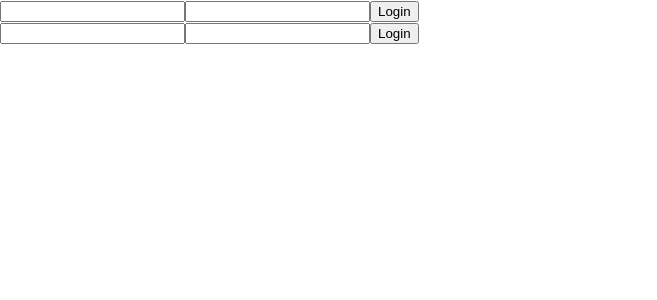
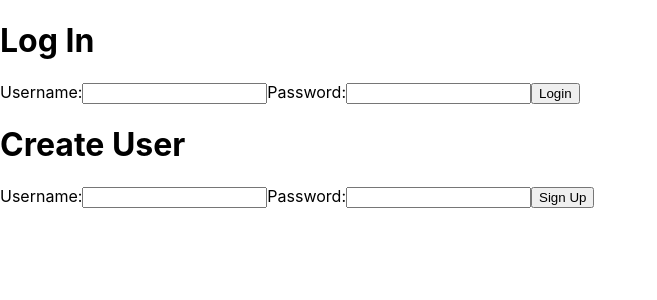
Before and after one commit to Dannyconroy23/Final_frontend, a React (Create React App) app: page / in a window 1280 px wide. Shown: the top 300 px of the page, without its empty margins (0-657 px from the left). Built offline with nearby package versions, Linux system fonts and the light colour scheme.

Commit message:
log in complete

```diff
--- a/src/Components/Layout.js
+++ b/src/Components/Layout.js
@@ -5,6 +5,8 @@ const Layout = () => {
     <>
       <nav>
         <ul>
+            <img src="https://th.bing.com/th/id/OIP.QcxCmJ_8OxC-F4pB-o1aFgHaEK?pid=ImgDet&rs=1">
+            </img>
           <li>
             <Link to="/">Home</Link>
           </li>
--- a/src/Components/Login.js
+++ b/src/Components/Login.js
@@ -29,18 +29,24 @@ function Login({setUser, setIsAuthenticated}) {
 
     return (
       <form onSubmit={handleSubmit}>
+          <h1>Log In</h1>
+          <label>Username:
         <input
           type="text"
           name="username"
           value={username}
           onChange={(e) => setUsername(e.target.value)}
-        />
+        ></input>
+        </label>
+
+        <label>Password:
         <input
           type="text"
           name="password"
           value={password}
           onChange={(e) => setPassword(e.target.value)}
-        />
+        ></input>
+        </label>
         <button type="submit">Login</button>
       </form>
     );
--- a/src/Components/Signup.js
+++ b/src/Components/Signup.js
@@ -29,19 +29,24 @@ function Signup({setUser, setIsAuthenticated}){
 
     return (
         <form onSubmit={handleSubmit}>
+            <h1>Create User</h1>
+            <label> Username:
           <input
             type="text"
             name="username"
             value={username}
             onChange={(e) => setUsername(e.target.value)}
-          />
+          ></input>
+          </label>
+          <label>Password:
           <input
             type="text"
             name="password"
             value={password}
             onChange={(e) => setPassword(e.target.value)}
-          />
-          <button type="submit">Login</button>
+          ></input>
+          </label>
+          <button type="submit">Sign Up</button>
         </form>
       );
 }
```
